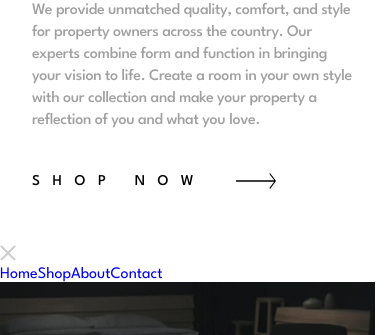
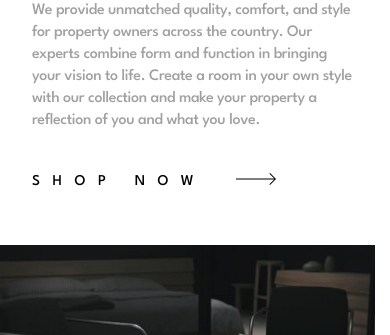
Before and after one commit to olaide-hok/room-homepage, a website: page index.html in a window 390 px wide. Shown: the part 509-844 px from the top of the page. Drawn offline with Linux system fonts and the light colour scheme.

Commit message:
change shop now arrow to svg
add d-none class to mobile nav

```diff
--- a/index.html
+++ b/index.html
@@ -68,7 +68,13 @@
               </p>
               <div class="wrapper">
                 <p class="shop-now">Shop now</p>
-                <img src="./images/icon-arrow.svg" alt="arrow">
+                <svg width="40" height="12" xmlns="http://www.w3.org/2000/svg">
+                  <path
+                    d="M34.05 0l5.481 5.527h.008v.008L40 6l-.461.465v.063l-.062-.001L34.049 12l-.662-.668 4.765-4.805H0v-1h38.206l-4.82-4.86L34.05 0z"
+                    fill="#000"
+                    fill-rule="nonzero"
+                  />
+                </svg>
               </div>
             </div>
           </div>
@@ -97,7 +103,13 @@
               </p>
               <div class="wrapper">
                 <p class="shop-now">Shop now</p>
-                <img src="./images/icon-arrow.svg" alt="arrow">
+                <svg width="40" height="12" xmlns="http://www.w3.org/2000/svg">
+                  <path
+                    d="M34.05 0l5.481 5.527h.008v.008L40 6l-.461.465v.063l-.062-.001L34.049 12l-.662-.668 4.765-4.805H0v-1h38.206l-4.82-4.86L34.05 0z"
+                    fill="#000"
+                    fill-rule="nonzero"
+                  />
+                </svg>
               </div>
             </div>
           </div>
@@ -126,7 +138,13 @@
               </p>
               <div class="wrapper">
                 <p class="shop-now">Shop now</p>
-                <img src="./images/icon-arrow.svg" alt="arrow">
+                <svg width="40" height="12" xmlns="http://www.w3.org/2000/svg">
+                  <path
+                    d="M34.05 0l5.481 5.527h.008v.008L40 6l-.461.465v.063l-.062-.001L34.049 12l-.662-.668 4.765-4.805H0v-1h38.206l-4.82-4.86L34.05 0z"
+                    fill="#000"
+                    fill-rule="nonzero"
+                  />
+                </svg>
               </div>
             </div>
           </div>
@@ -144,7 +162,7 @@
       </div>
 
       <!-- Mobile and Tablet Navigation -->
-      <nav id="mobile-nav" class="mobile_nav">
+      <nav id="mobile-nav" class="mobile_nav d-none">
         <button id="close-menu" type="button">
           <img src="./images/icon-close.svg" alt="icon close mobile menu">
         </button>
```
